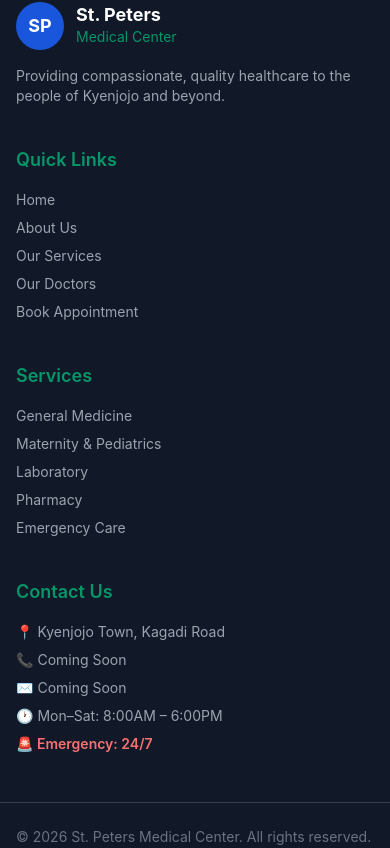
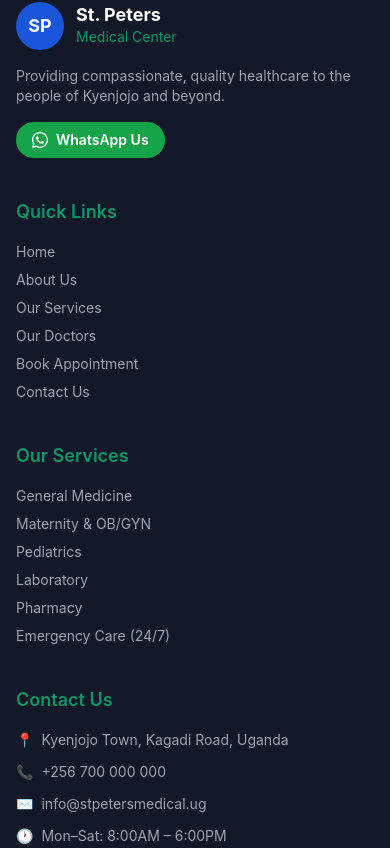
Before and after one commit to asiimwe3/st, a Next.js app: page / in a window 390 px wide. Shown: the part 5733-6581 px from the top of the page. Built offline with nearby package versions, Linux system fonts and the light colour scheme.

Commit message:
feat: real phone/email, WhatsApp button, full contact info

```diff
--- a/components/Footer.jsx
+++ b/components/Footer.jsx
@@ -1,4 +1,8 @@
 import Link from 'next/link'
+
+const PHONE = "256700000000"        // UPDATE
+const PHONE_DISPLAY = "+256 700 000 000"
+const EMAIL = "info@stpetersmedical.ug"
 
 export default function Footer() {
   return (
@@ -13,7 +17,15 @@ export default function Footer() {
               <p className="text-secondary text-sm">Medical Center</p>
             </div>
           </div>
-          <p className="text-gray-400 text-sm">Providing compassionate, quality healthcare to the people of Kyenjojo and beyond.</p>
+          <p className="text-gray-400 text-sm mb-4">Providing compassionate, quality healthcare to the people of Kyenjojo and beyond.</p>
+          <a href={`https://wa.me/${PHONE}`} target="_blank" rel="noreferrer"
+            className="inline-flex items-center gap-2 bg-green-600 text-white text-sm px-4 py-2 rounded-full font-semibold hover:bg-green-700 transition">
+            <svg className="w-4 h-4" fill="currentColor" viewBox="0 0 24 24">
+              <path d="M17.472 14.382c-.297-.149-1.758-.867-2.03-.967-.273-.099-.471-.148-.67.15-.197.297-.767.966-.94 1.164-.173.199-.347.223-.644.075-.297-.15-1.255-.463-2.39-1.475-.883-.788-1.48-1.761-1.653-2.059-.173-.297-.018-.458.13-.606.134-.133.298-.347.446-.52.149-.174.198-.298.298-.497.099-.198.05-.371-.025-.52-.075-.149-.669-1.612-.916-2.207-.242-.579-.487-.5-.669-.51-.173-.008-.371-.01-.57-.01-.198 0-.52.074-.792.372-.272.297-1.04 1.016-1.04 2.479 0 1.462 1.065 2.875 1.213 3.074.149.198 2.096 3.2 5.077 4.487.709.306 1.262.489 1.694.625.712.227 1.36.195 1.871.118.571-.085 1.758-.719 2.006-1.413.248-.694.248-1.289.173-1.413-.074-.124-.272-.198-.57-.347z"/>
+              <path d="M12 0C5.373 0 0 5.373 0 12c0 2.126.554 4.122 1.523 5.853L0 24l6.313-1.496A11.96 11.96 0 0012 24c6.627 0 12-5.373 12-12S18.627 0 12 0zm0 22c-1.891 0-3.659-.5-5.19-1.374l-.373-.22-3.747.888.937-3.638-.243-.386A9.945 9.945 0 012 12C2 6.477 6.477 2 12 2s10 4.477 10 10-4.477 10-10 10z"/>
+            </svg>
+            WhatsApp Us
+          </a>
         </div>
 
         {/* Quick Links */}
@@ -25,37 +37,55 @@ export default function Footer() {
             <li><Link href="/services" className="hover:text-white transition">Our Services</Link></li>
             <li><Link href="/doctors" className="hover:text-white transition">Our Doctors</Link></li>
             <li><Link href="/appointment" className="hover:text-white transition">Book Appointment</Link></li>
+            <li><Link href="/contact" className="hover:text-white transition">Contact Us</Link></li>
           </ul>
         </div>
 
         {/* Services */}
         <div>
-          <h4 className="font-semibold text-lg mb-4 text-secondary">Services</h4>
+          <h4 className="font-semibold text-lg mb-4 text-secondary">Our Services</h4>
           <ul className="space-y-2 text-gray-400 text-sm">
             <li>General Medicine</li>
-            <li>Maternity & Pediatrics</li>
+            <li>Maternity & OB/GYN</li>
+            <li>Pediatrics</li>
             <li>Laboratory</li>
             <li>Pharmacy</li>
-            <li>Emergency Care</li>
+            <li>Emergency Care (24/7)</li>
           </ul>
         </div>
 
         {/* Contact */}
         <div>
           <h4 className="font-semibold text-lg mb-4 text-secondary">Contact Us</h4>
-          <ul className="space-y-2 text-gray-400 text-sm">
-            <li>📍 Kyenjojo Town, Kagadi Road</li>
-            <li>📞 Coming Soon</li>
-            <li>✉️ Coming Soon</li>
-            <li>🕐 Mon–Sat: 8:00AM – 6:00PM</li>
-            <li className="text-red-400 font-semibold">🚨 Emergency: 24/7</li>
+          <ul className="space-y-3 text-gray-400 text-sm">
+            <li className="flex items-start gap-2">
+              <span>📍</span>
+              <span>Kyenjojo Town, Kagadi Road, Uganda</span>
+            </li>
+            <li>
+              <a href={`tel:${PHONE}`} className="flex items-center gap-2 hover:text-white transition">
+                <span>📞</span>{PHONE_DISPLAY}
+              </a>
+            </li>
+            <li>
+              <a href={`mailto:${EMAIL}`} className="flex items-center gap-2 hover:text-white transition">
+                <span>✉️</span>{EMAIL}
+              </a>
+            </li>
+            <li className="flex items-start gap-2">
+              <span>🕐</span>
+              <span>Mon–Sat: 8:00AM – 6:00PM</span>
+            </li>
+            <li className="flex items-center gap-2 text-red-400 font-semibold">
+              <span>🚨</span>Emergency: 24/7
+            </li>
           </ul>
         </div>
       </div>
 
-      <div className="max-w-7xl mx-auto px-4 mt-12 pt-6 border-t border-gray-700 flex flex-col md:flex-row justify-between text-gray-500 text-sm">
+      <div className="max-w-7xl mx-auto px-4 mt-12 pt-6 border-t border-gray-700 flex flex-col md:flex-row justify-between text-gray-500 text-sm gap-2">
         <p>© 2026 St. Peters Medical Center. All rights reserved.</p>
-        <p>Designed with ❤️ for better healthcare</p>
+        <p>Built with ❤️ for better healthcare in Uganda</p>
       </div>
     </footer>
   )
```
